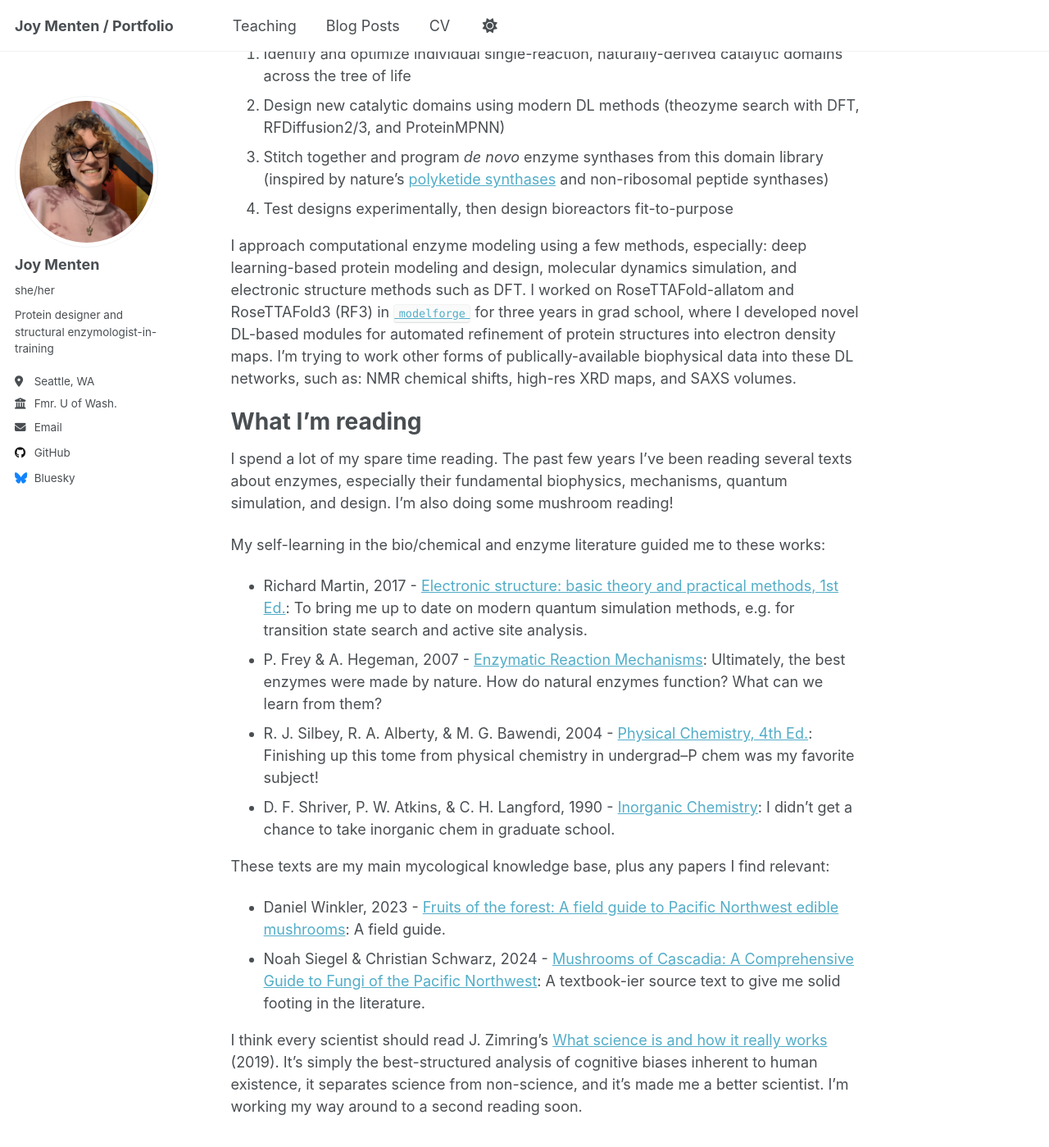
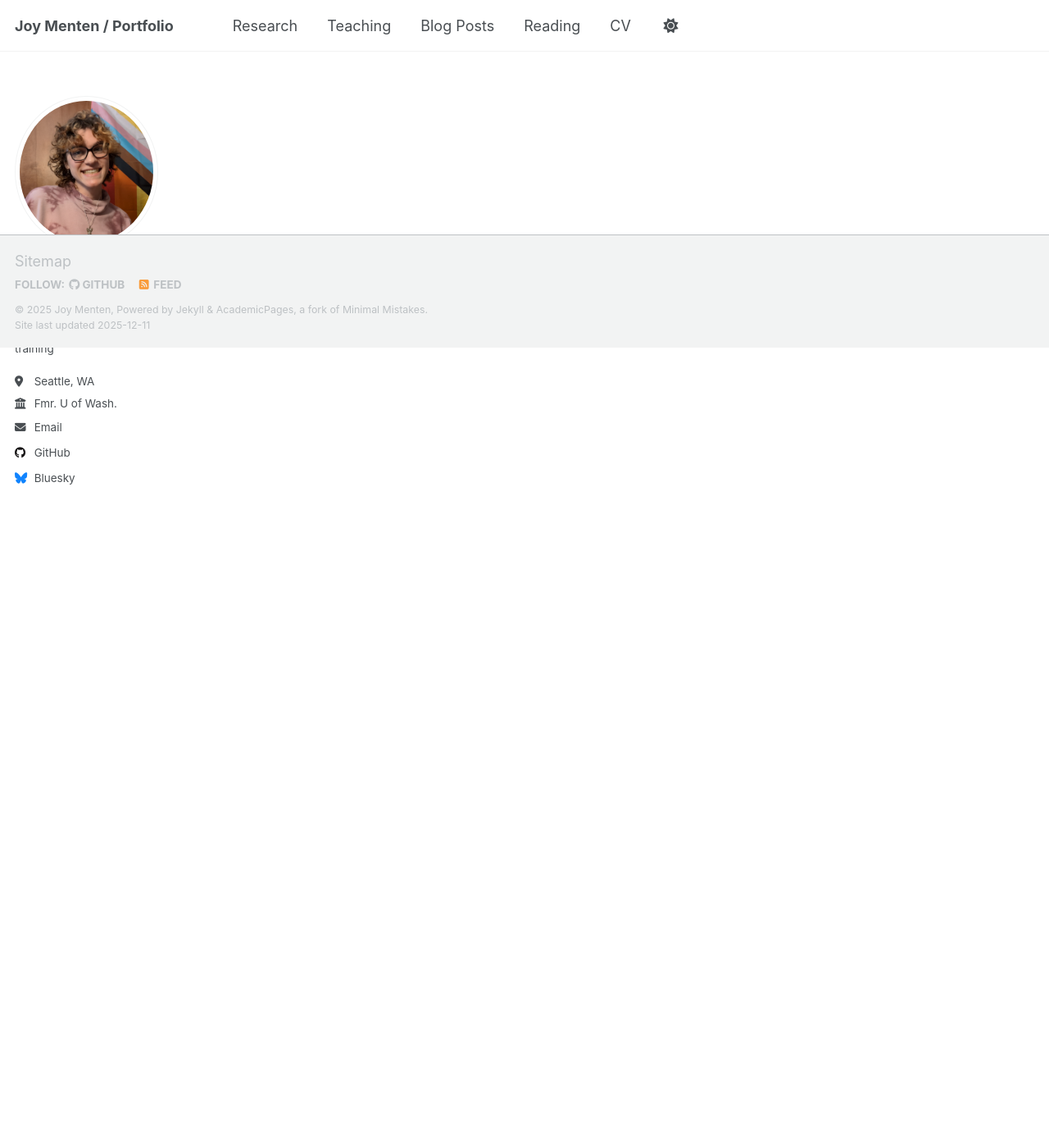
Before and after one commit to picodase/picodase.github.io, a Jekyll site: the page built from _pages/about.md, in a window 1280 px wide and 1400 px high, scrolled down 1398 px. Shown: the whole window at 82% size. Built offline with Jekyll 4.4.1, drawn with Linux system fonts in a browser that asks for light colours; a script that is not in the unit is left out; after the commit the page ends 1822 px from its top, so only the background shows below that; some of the changed text lies outside the part shown.

Commit message:
WIP: break up about content into new pages

```diff
--- a/_config.yml
+++ b/_config.yml
@@ -279,15 +279,22 @@
       author_profile: true
       share: true
       comment: true
-  # _talks
+  # _reading
   - scope:
       path: ""
-      type: talks
+      type: reading
     values:
-      layout: talk
+      layout: single
       author_profile: true
       share: true
-
+  # _research
+  - scope:
+      path: ""
+      type: research
+    values:
+      layout: single
+      author_profile: true
+      share: true
 
 # Sass/SCSS
 sass:
--- a/_data/navigation.yml
+++ b/_data/navigation.yml
@@ -14,6 +14,9 @@
   #- title: "Talks"
   #  url: /talks/
 
+  - title: "Research"
+    url: /research/
+
   - title: "Teaching"
     url: /teaching/
 
@@ -23,6 +26,9 @@
   - title: "Blog Posts"
     url: /year-archive/
 
+  - title: "Reading"
+    url: /reading/
+
   - title: "CV"
     url: /cv/
 
--- a/_pages/about.md
+++ b/_pages/about.md
@@ -14,38 +14,18 @@
 
 My favorite proteins are the [enzymes](https://en.wikipedia.org/wiki/Enzyme) which *make possible* (nearly) all of the nonspontaneous chemical reactions in the tree of life, inside and outside of the cell. Each one leverages multiple "strategies", referred to by some scholars (including myself) as the "contributions to enzyme catalysis". They weave together substrates using physical forces, hold them together until they react, convert thermal energy into directional motion, and they even use specialized tools (cofactors) for particularly difficult reactions. Pretty cool, right? I think so too!
 
+They are the object of my professional interest, and one of the tools that I believe will help us undo some of the violence done by humans to not only ourselves but the rest of the tree of life. To demonstrate that, I will be writing and uploading some essays about enzymes to my Blog. Stick around if you want to know more! I'm no techno-saviorist, but technology has its place alongside social, political, and communitarian changes that we need to bring ourselves back from the brink of ecological collapse.
+
+My principles
+===
 I advocate for open access knowledge, free and open source software (FOSS), open schematic instrumentation and hardware (OSH), inclusive science, [slow science](https://theconversation.com/reliable-science-takes-time-but-the-current-system-rewards-speed-249497), [self-directed learning](https://pdfs.semanticscholar.org/da2d/8529cbdc1cb3d1cf5039c2e2b4b43b784ea6.pdf), project-based learning, [indigenous ways-of-knowing](https://education.usask.ca/documents/profiles/aikenhead/IKS_revisited.pdf), non-hierarchical learning environments, trauma-informed community building, and [nonviolent communication](https://nonviolentcommunication.com/wp-content/uploads/2021/11/4part_nvc_process.pdf).
 
 I believe that I must reckon with the [troubled history](https://www.genome.gov/about-genomics/fact-sheets/Eugenics-and-Scientific-Racism) of my scientific ancestors in order to conduct rigorous and just science today. Repairing harms and finding justice someday requires we embrace [anti-bigotry discrimination](https://www.ibramxkendi.com/how-to-be-an-antiracist/) _today_ (e.g., anti-racism, anti-transphobia, anti-misogyny). We will get there someday, but we will have to be brave.
 
+My tools
+===
 My favorite software is the text editor [Emacs](https://www.gnu.org/software/emacs/) that I use daily. Emacs' `org-mode` organizes my scientific journal, and [`org-roam`](https://www.orgroam.com/) structures my personal knowledge graph (Note: I will link it here some day!)
 
+My hobbies
+===
 I'm also a nascent amateur mycologist. I'd like to spin up a digital citizen science project based on this pastime, but I'd like to learn more about what's needed by the field and in the field. I probably can't help myself from talking about foraging, imaging, identification, processing, and cooking the (edible) specimens, so watch the blog for updates. I'm brainstorming a citizen science integration here: contact me if you're looking for collaborators for your project! I'm good with code.
-
-My goals
-===
-Since high school I've been learning how to solve and apply enzyme design towards difficult "global challenges" the world faces today: mitigating and reversing anthropogenic climate change, with special focus on [carbon dioxide capture](https://pubmed.ncbi.nlm.nih.gov/39311668/) and [pollutant biodegradation](https://pubmed.ncbi.nlm.nih.gov/30660847/); enabling pharmaceutical synthesis at ambient temperature and pressure; and biosolar energy collection. I hope to build bioreactors for these reactions, and so promote a just transition to a renewable future: repairing the ecological impact of consumerist Western economies and fully supporting the material needs of peoples impacted by neo/colonialism.
-
-My approach to implementing enzyme-based solutions to these challenges looks like this:
-1. Identify and optimize individual single-reaction, naturally-derived catalytic domains across the tree of life
-2. Design new catalytic domains using modern DL methods (theozyme search with DFT, RFDiffusion2/3, and ProteinMPNN)
-3. Stitch together and program *de novo* enzyme synthases from this domain library (inspired by nature's [polyketide synthases](https://onlinelibrary.wiley.com/doi/abs/10.1002/cbic.202300386) and non-ribosomal peptide synthases)
-4. Test designs experimentally, then design bioreactors fit-to-purpose
-
-I approach computational enzyme modeling using a few methods, especially: deep learning-based protein modeling and design, molecular dynamics simulation, and electronic structure methods such as DFT. I worked on RoseTTAFold-allatom and RoseTTAFold3 (RF3) in [`modelforge`](https://github.com/RosettaCommons/modelforge) for three years in grad school, where I developed novel DL-based modules for automated refinement of protein structures into electron density maps. I'm trying to work other forms of publically-available biophysical data into these DL networks, such as: NMR chemical shifts, high-res XRD maps, and SAXS volumes.
-
-What I'm reading
-===
-I spend a lot of my spare time reading. The past few years I've been reading several texts about enzymes, especially their fundamental biophysics, mechanisms, quantum simulation, and design. I'm also doing some mushroom reading!
-
-My self-learning in the bio/chemical and enzyme literature guided me to these works:
-- Richard Martin, 2017 - [Electronic structure: basic theory and practical methods, 1st Ed.](https://www.cambridge.org/core/books/electronic-structure/DDFE838DED61D7A402FDF20D735BC63A): To bring me up to date on modern quantum simulation methods, e.g. for transition state search and active site analysis.
-- P. Frey & A. Hegeman, 2007 - [Enzymatic Reaction Mechanisms](https://global.oup.com/academic/product/enzymatic-reaction-mechanisms-9780195122589): Ultimately, the best enzymes were made by nature. How do natural enzymes function? What can we learn from them?
-- R. J. Silbey, R. A. Alberty, & M. G. Bawendi, 2004 - [Physical Chemistry, 4th Ed.](https://www.wiley.com/en-us/Physical%20Chemistry,%204th%20Edition-p-9780471215042): Finishing up this tome from physical chemistry in undergrad--P chem was my favorite subject!
-- D. F. Shriver, P. W. Atkins, & C. H. Langford, 1990 - [Inorganic Chemistry](https://onlinelibrary.wiley.com/doi/abs/10.1002/ange.19901021121): I didn't get a chance to take inorganic chem in graduate school.
-
-These texts are my main mycological knowledge base, plus any papers I find relevant:
-- Daniel Winkler, 2023 - [Fruits of the forest: A field guide to Pacific Northwest edible mushrooms](https://mushroaming.com/index.php/Fruits%20of%20the%20Forest%20Book): A field guide.
-- Noah Siegel & Christian Schwarz, 2024 - [Mushrooms of Cascadia: A Comprehensive Guide to Fungi of the Pacific Northwest](https://backcountrypress.com/book/mushrooms-of-cascadia/): A textbook-ier source text to give me solid footing in the literature.
-
-I think every scientist should read J. Zimring's [What science is and how it really works](https://www.cambridge.org/core/books/what-science-is-and-how-it-really-works/C48DFCEFA3FD72AB793CC30B0EE656B7) (2019). It's simply the best-structured analysis of cognitive biases inherent to human existence, it separates science from non-science, and it's made me a better scientist. I'm working my way around to a second reading soon.
```
